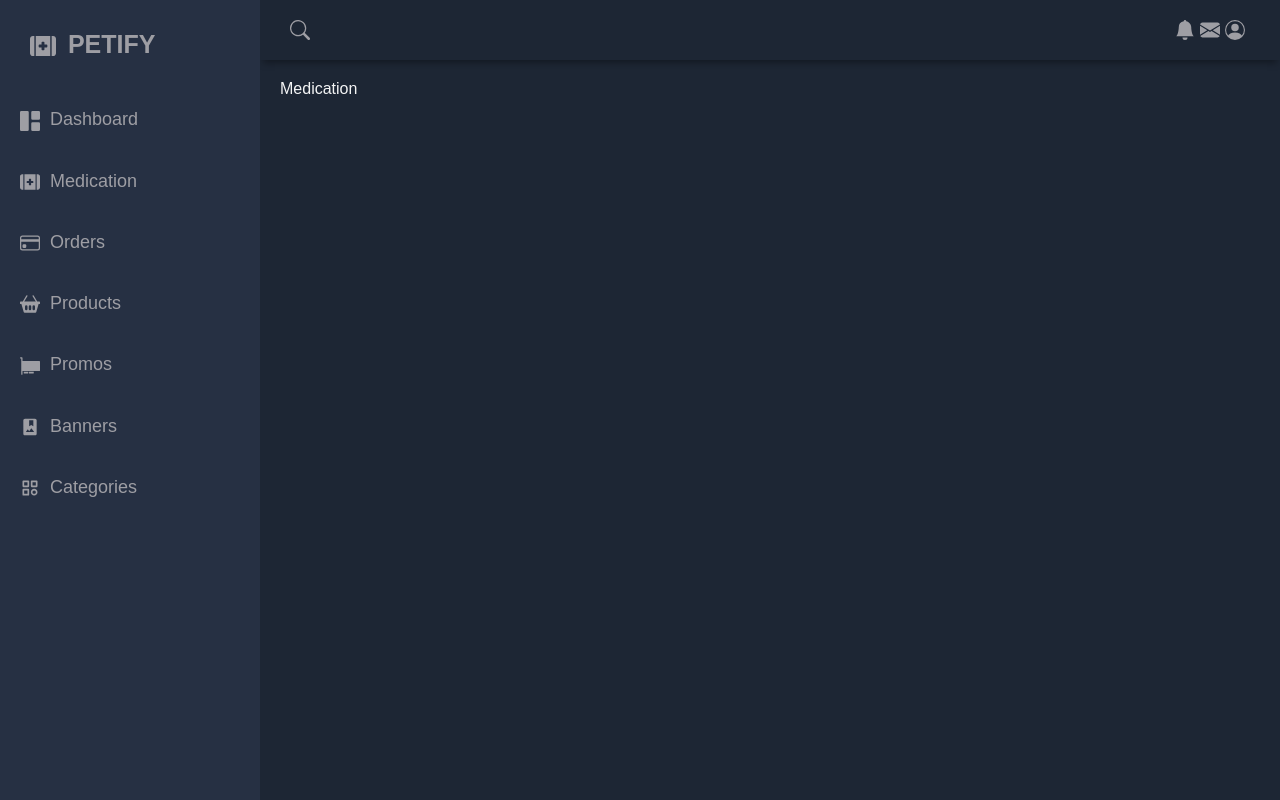
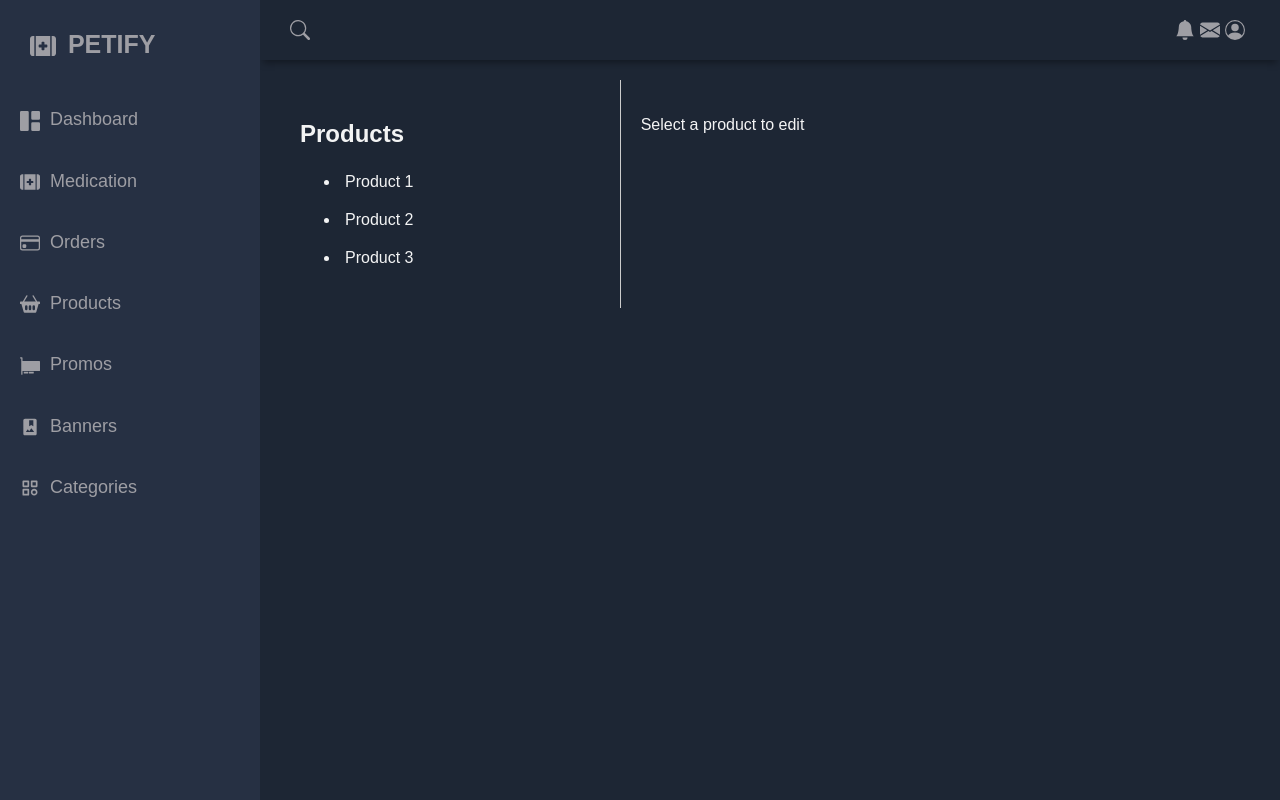
Before and after one commit to LihinduPerera/petify_admin, a React (Vite) app: page /products in a window 1280 px wide. Built offline with nearby package versions, Linux system fonts and the light colour scheme.

Commit message:
dummy products

```diff
--- a/src/App.jsx
+++ b/src/App.jsx
@@ -9,6 +9,7 @@ import Orders from './pages/Orders'
 import Promos from './pages/Promos'
 import Banners from './pages/Banners'
 import Categories from './pages/Categories'
+import Products from './pages/Products'
 
 function App() {
   const [openSidebarToggle, setOpenSidebarToggle] = useState(false)
@@ -26,7 +27,7 @@ function App() {
             <Route path="/" element={<Home/>} />
             <Route path='/medication' element={<Medication/>} />
             <Route path='/orders' element={<Orders/>} />
-            <Route path='/products' element={<Medication/>} />
+            <Route path='/products' element={<Products/>} />
             <Route path='/promos' element={<Promos/>} />
             <Route path='/banners' element={<Banners/>} />
             <Route path='/categories' element={<Categories/>} />
--- a/src/pages/Products.jsx
+++ b/src/pages/Products.jsx
@@ -1,9 +1,104 @@
-import React from 'react'
+import React, { useState } from 'react';
 
 function Products() {
+  const dummyProducts = [
+    { id: 1, name: 'Product 1', price: 10.0, description: 'A great product.' },
+    { id: 2, name: 'Product 2', price: 20.0, description: 'Another great product.' },
+    { id: 3, name: 'Product 3', price: 30.0, description: 'An amazing product.' },
+  ];
+
+  const [products, setProducts] = useState(dummyProducts);
+  const [selectedProduct, setSelectedProduct] = useState(null);
+
+  console.log(products); // Debugging line
+
+  const handleProductClick = (product) => {
+    setSelectedProduct(product);
+  };
+
+  const handleInputChange = (e) => {
+    const { name, value } = e.target;
+    setSelectedProduct((prevProduct) => ({
+      ...prevProduct,
+      [name]: value,
+    }));
+  };
+
+  const handleSave = () => {
+    setProducts((prevProducts) =>
+      prevProducts.map((product) =>
+        product.id === selectedProduct.id ? selectedProduct : product
+      )
+    );
+    alert('Product updated successfully!');
+  };
+
   return (
-    <div>Products</div>
-  )
+    <div style={{ display: 'flex' }}>
+      <div style={{ flex: 1, padding: '20px', borderRight: '1px solid #ccc' }}>
+        <h2>Products</h2>
+        <ul>
+          {products.map((product) => (
+            <li
+              key={product.id}
+              onClick={() => handleProductClick(product)}
+              style={{
+                cursor: 'pointer',
+                marginBottom: '10px',
+                padding: '5px',
+                backgroundColor: selectedProduct?.id === product.id ? '#e0e0e0' : '',
+              }}
+            >
+              {product.name}
+            </li>
+          ))}
+        </ul>
+      </div>
+
+      <div style={{ flex: 2, padding: '20px' }}>
+        {selectedProduct ? (
+          <div>
+            <h2>Edit Product</h2>
+            <form>
+              <div>
+                <label>Product Name</label>
+                <input
+                  type="text"
+                  name="name"
+                  value={selectedProduct.name}
+                  onChange={handleInputChange}
+                />
+              </div>
+              <div>
+                <label>Price</label>
+                <input
+                  type="number"
+                  name="price"
+                  value={selectedProduct.price}
+                  onChange={handleInputChange}
+                />
+              </div>
+              <div>
+                <label>Description</label>
+                <textarea
+                  name="description"
+                  value={selectedProduct.description}
+                  onChange={handleInputChange}
+                />
+              </div>
+              <div>
+                <button type="button" onClick={handleSave}>
+                  Save
+                </button>
+              </div>
+            </form>
+          </div>
+        ) : (
+          <p>Select a product to edit</p>
+        )}
+      </div>
+    </div>
+  );
 }
 
-export default Products
+export default Products;
```
